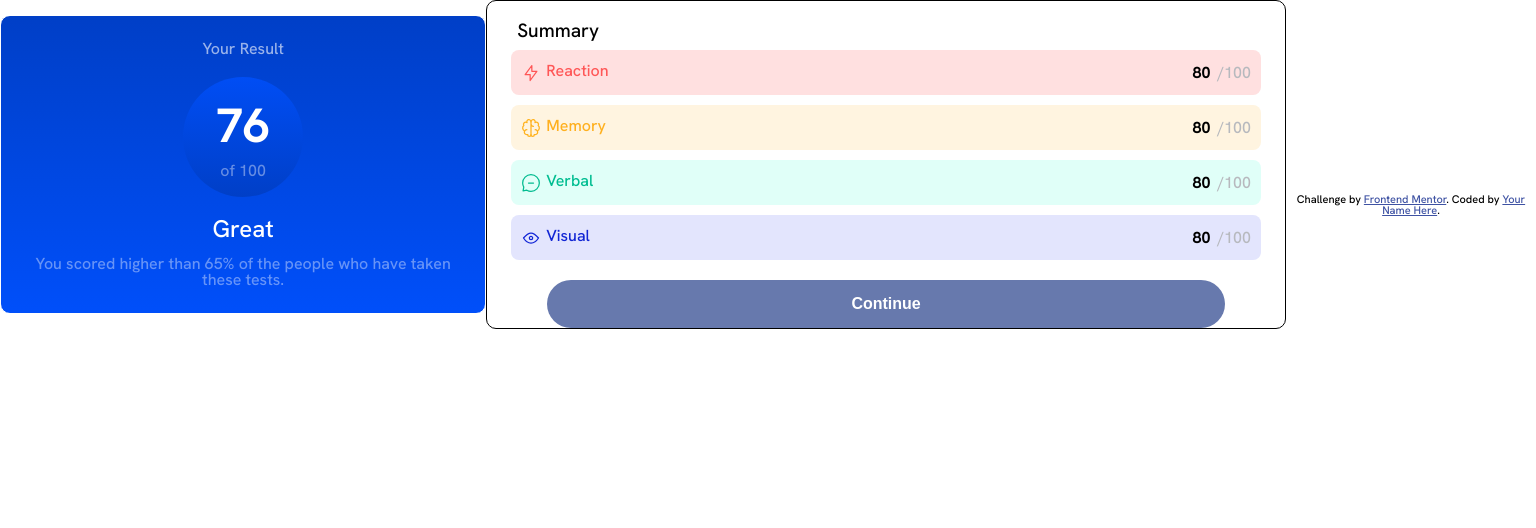
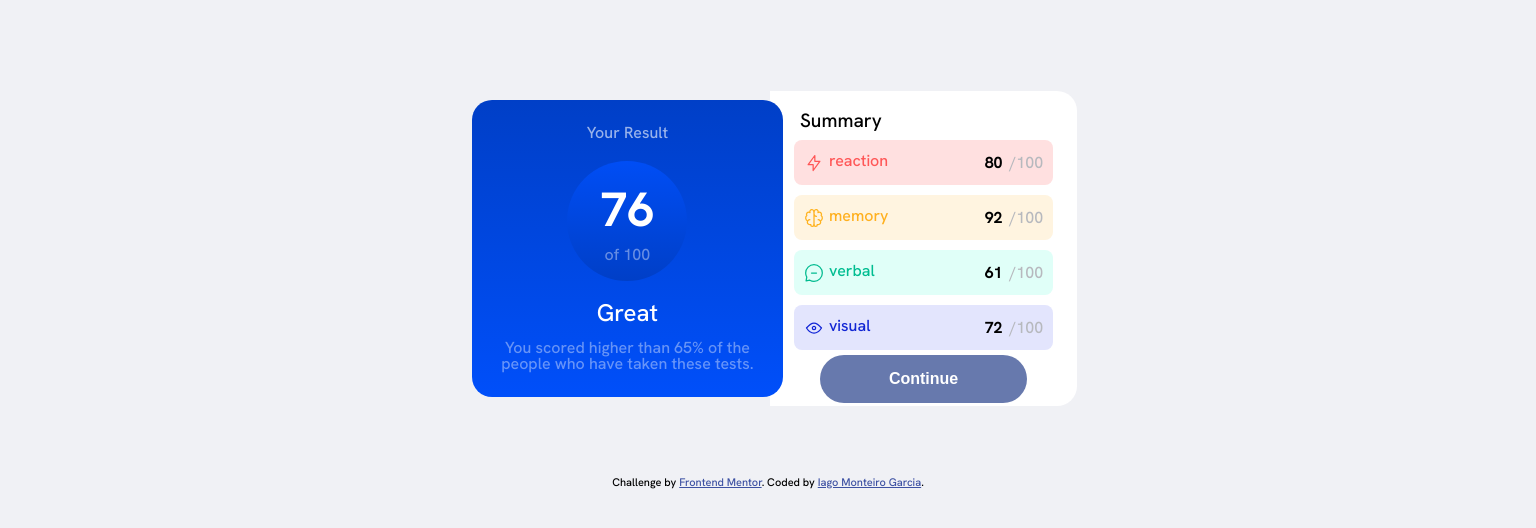
Before and after one commit to iago-monteirog/results-summary-FrontendMentor-Challenge, a plain HTML site: page index.html in a window 1536 px wide. Drawn offline with nearby package versions, Linux system fonts and the light colour scheme.

Commit message:
feat: concluded design and manipuletes DOM with js

```diff
--- a/data.json
+++ b/data.json
@@ -1,21 +1,21 @@
 [
   {
-    "category": "Reaction",
+    "category": "reaction",
     "score": 80,
     "icon": "./assets/images/icon-reaction.svg"
   },
   {
-    "category": "Memory",
+    "category": "memory",
     "score": 92,
     "icon": "./assets/images/icon-memory.svg"
   },
   {
-    "category": "Verbal",
+    "category": "verbal",
     "score": 61,
     "icon": "./assets/images/icon-verbal.svg"
   },
   {
-    "category": "Visual",
+    "category": "visual",
     "score": 72,
     "icon": "./assets/images/icon-visual.svg"
   }
--- a/index.html
+++ b/index.html
@@ -12,22 +12,10 @@
     crossorigin="anonymous" referrerpolicy="no-referrer" />
   <link rel="stylesheet" href="./style.css">
   <title>Frontend Mentor | Results summary component</title>
-
-  <!-- Feel free to remove these styles or customise in your own stylesheet 👍 -->
-  <style>
-    .attribution {
-      font-size: 11px;
-      text-align: center;
-    }
-
-    .attribution a {
-      color: hsl(228, 45%, 44%);
-    }
-  </style>
 </head>
 
 <body>
-
+  <div class="container">
     <header>
       <h3 class="your__result">Your Result</h3>
       <div class="score">
@@ -42,7 +30,8 @@
 
     <main>
       <h2>Summary</h2>
-    <div class="result__card reaction">
+      <div id="card">
+        <!-- <div class="result__card reaction">
           <div class="category">
             <img src="./assets/images/icon-reaction.svg" alt="Reaction icon">
             <span>Reaction</span>
@@ -80,20 +69,21 @@
           <div class="score__category">
             <span>80</span>
             <p>/100</p>
-      </div>
+          </div> -->
         </div>
         <div class="btn">
           <button>Continue</button>
         </div>
+      </div>
     </main>
-
+  </div>
   <footer>
     <div class="attribution">
       Challenge by <a href="https://www.frontendmentor.io?ref=challenge" target="_blank">Frontend Mentor</a>.
-      Coded by <a href="#">Your Name Here</a>.
+      Coded by <a href="https://github.com/iago-monteirog">Iago Monteiro Garcia</a>.
     </div>
   </footer>
-
+  <script src="./js/main.js"></script>
 </body>
 
 </html>
--- /dev/null
+++ b/js/main.js
@@ -0,0 +1,35 @@
+let data = [];
+
+function showCategorys(categoryList) {
+
+    const card = document.getElementById('card');
+
+    categoryList.forEach(element => {
+        card.innerHTML += `
+    <div class="result__card ${element.category}">
+        <div class="category">
+            <img src="${element.icon}" alt="Reaction icon">
+            <span>${element.category}</span>
+        </div>
+        <div class="score__category">
+            <span>${element.score}</span>
+            <p>/100</p>
+        </div>
+    </div>
+    `
+    })
+}
+
+async function getData() {
+    try {
+        data = await fetch('data.json');
+
+        const convertedData = await data.json();
+
+         showCategorys(convertedData);
+    } catch (error) {
+        throw Error('Ocorreu algum erro');
+    }
+}
+
+getData();
--- a/style.css
+++ b/style.css
@@ -166,27 +166,53 @@ footer {
     margin-top: 80px;
 }
 
+.attribution {
+    font-size: 11px;
+    text-align: center;
+  }
+
+  .attribution a {
+    color: hsl(228, 45%, 44%);
+  }
+
 @media (min-width: 1300px) {
     body {
+        background-color: hsl(221, 19%, 95%);
+    }
+    .container {
         display: flex;
         flex-direction: row;
+        position: relative;
+        border-radius: 20px;
+        justify-content: center;
         align-items: center;
-        justify-content: center;
-        height: 100%;
-        margin: 0;
-        padding: 0;
+        margin-top: 100px;
+      }
+
+      header{
+        width: 17%;
+        border-radius: 20px;
+        z-index: 2;
       }
 
       main {
-        min-height: 100%;
-        width: 60%;
-        border: 1px solid;
-        border-radius: 10px;
+        display: flex;
+        flex-direction: column;
+        z-index: 1;
+        padding: 0px;
+        margin: -13px;
+        width: 20%;
+        border-bottom-right-radius: 20px;
+        border-top-right-radius: 20px;
+        background-color: hsl(0, 0%, 100%);
+        height: 315px;
       }
 
-      header {
-        height: 100%;
-        border: 1px solid;
-        border-radius: 10px;
+      .btn {
+        margin: -5px;
+      }
+
+      .btn button {
+        width: 65%;
       }
 }
```
Lines whose indentation alone changed are shown as unchanged.
